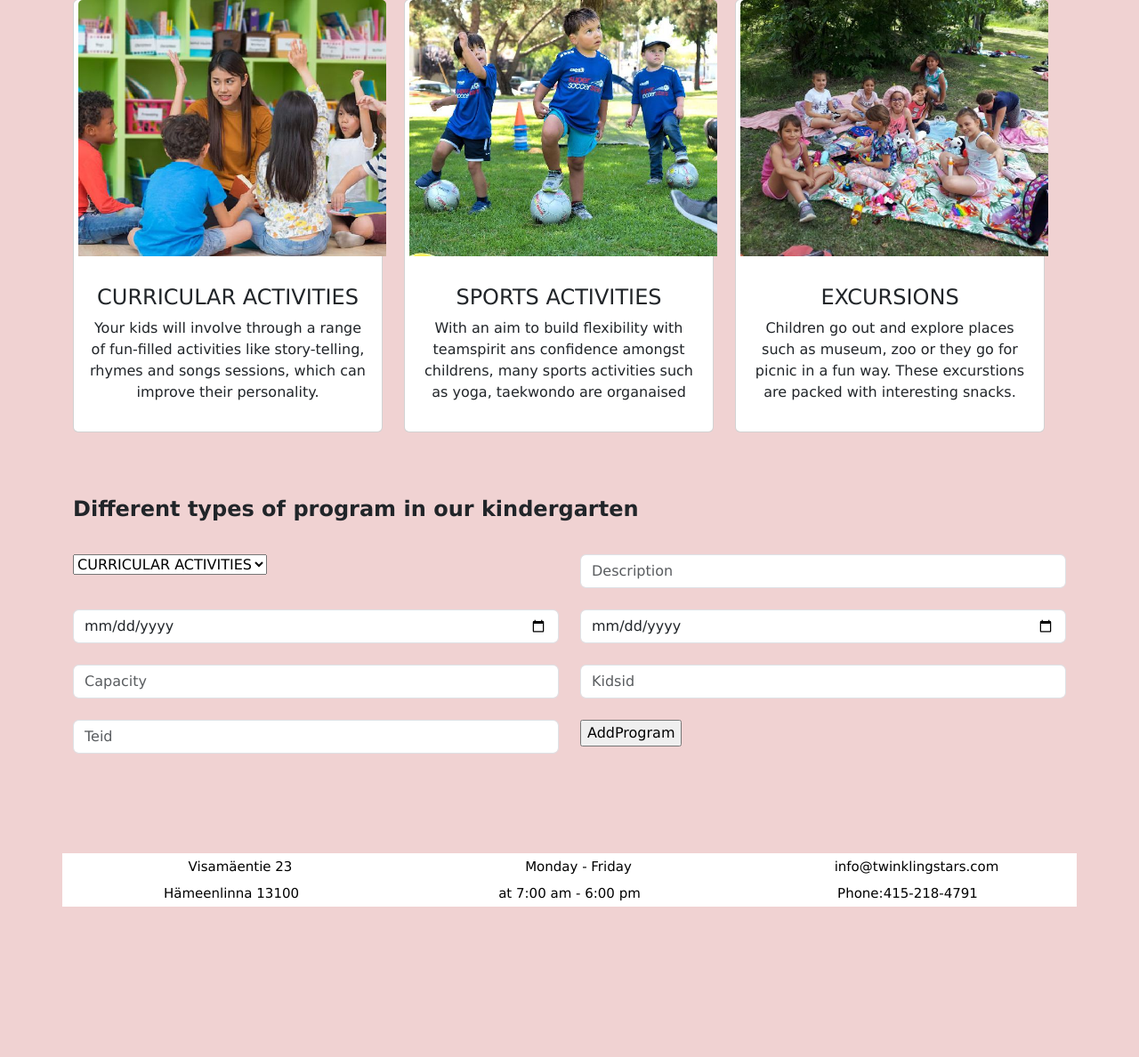
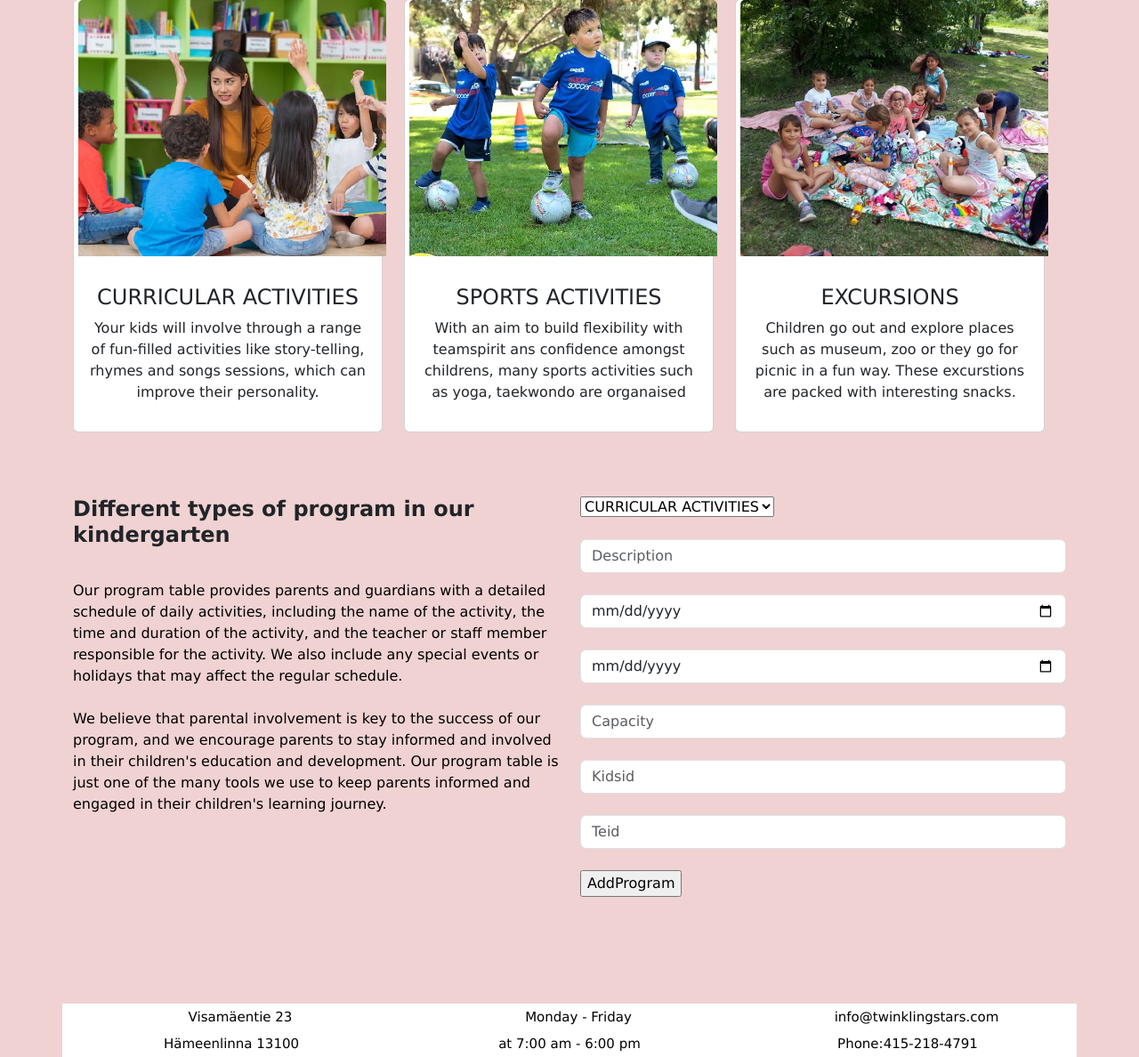
Before and after one commit to sonali22000/Kinda-Team18, a PHP site: page /createprogram.php in a window 1280 px wide. Shown: the part 304-1492 px from the top of the page at 89% size. Before the commit the page ends 1323 px from the top, so only its background shows below. Run offline with PHP 8.4, Linux system fonts and the light colour scheme.

Commit message:
add text

```diff
--- a/createprogram.php
+++ b/createprogram.php
@@ -45,11 +45,6 @@
 
 
 
-
-
-    <h4><b>Different types of program in our kindergarten</b> <br> <br></h4>
-
-
  </div>
 
 
@@ -59,48 +54,39 @@
 
 
 <div class="row">
+<div class="col-md-6">
+<h4><b>Different types of program in our kindergarten</b> <br> <br></h4>
+<p>Our program table provides parents and guardians with a detailed schedule of daily activities, including the name of the activity, the time and duration of the activity, and the teacher or staff member responsible for the activity. We also include any special events or holidays that may affect the regular schedule.
+
+
+<br><br>We believe that parental involvement is key to the success of our program, and we encourage parents to stay informed and involved in their children's education and development. Our program table is just one of the many tools we use to keep parents informed and engaged in their children's learning journey.</p>
+
+
+</div>
+
    <div class="col-md-6">
    <select name="pname">
     <option value="CURRICULAR ACTIVITIES"> CURRICULAR ACTIVITIES </option>
     <option value="SPORTS ACTIVITIES"> SPORTS ACTIVITIES </option>
     <option value="EXCURSIONS"> EXCURSIONS </option>
-    </select><br> <br></div>
+    </select><br> <br>
 
 
-   <div class="col-md-6">
-   <input type="text" name="description" required placeholder="Description" class="form-control"> <br></div>
+   <input type="text" name="description" required placeholder="Description" class="form-control"> <br>
 
 
+  <input type="date" name="startdate" required placeholder="Please Enter Program Start Date" class="form-control" > <br>
 
-  <div class="col-md-6">
-  <input type="date" name="startdate" required placeholder="Please Enter Program Start Date" class="form-control" > <br></div>
+  <input type="date" name="enddate" required placeholder="Please Enter Program End Date" class="form-control" > <br>
 
 
+  <input type="int" name="capacity" required placeholder="Capacity" class="form-control" >  <br>
 
-  <div class="col-md-6">
-  <input type="date" name="enddate" required placeholder="Please Enter Program End Date" class="form-control" > <br> </div>
+  <input type="int" name="kidsid" required placeholder="Kidsid" class="form-control" > <br>
+
+  <input type="int" name="teid" required placeholder="Teid" class="form-control" >  <br>
 
 
-
-  <div class="col-md-6">
-  <input type="int" name="capacity" required placeholder="Capacity" class="form-control" >  <br> </div>
-
-
-
-
-  <div class="col-md-6">
-  <input type="int" name="kidsid" required placeholder="Kidsid" class="form-control" > <br> </div>
-
-
-
-  <div class="col-md-6">
-  <input type="int" name="teid" required placeholder="Teid" class="form-control" >  <br> </div>
-
-
-
-
-
-  <div class="col-md-6">
   <input type="submit" value="AddProgram" name="AddProgram"> <br> <br> <br> <br> <br> <br>  </div>
 
 
```
